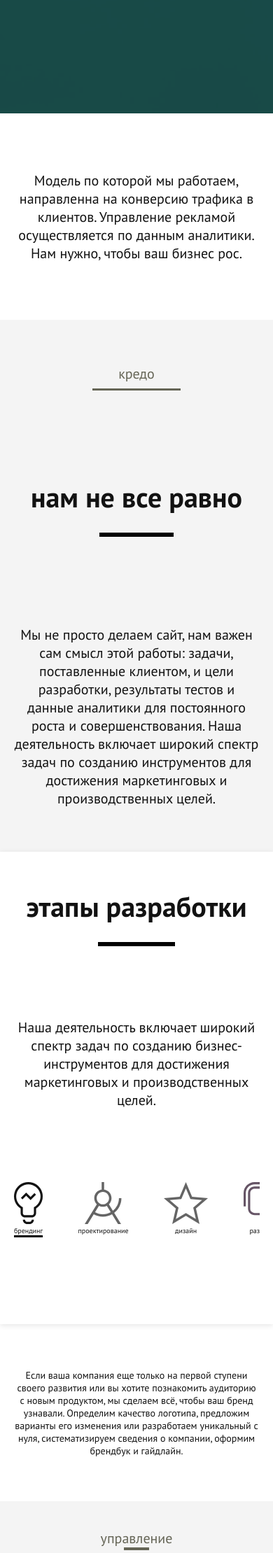
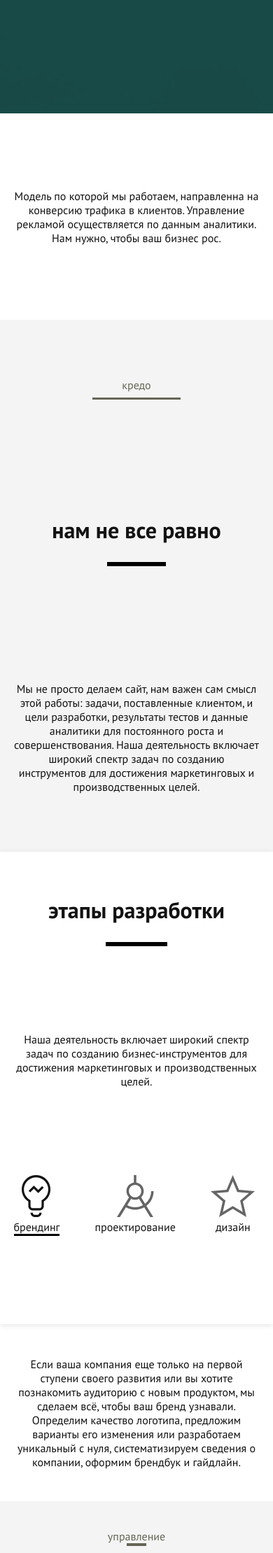
Before and after one commit to kstdbrv/reactLab, a Django app: page /web-development/ in a window 390 px wide. Shown: the part 682-2901 px from the top of the page at 70% size. Run offline with Django 3.2, Linux system fonts and the light colour scheme.

Commit message:
fix web_dev and mobile_prom styles

```diff
--- a/RUSALMA/static/css/web-development_style.css
+++ b/RUSALMA/static/css/web-development_style.css
@@ -189,7 +189,7 @@ ul, li {
 }
 
 .stages__icons {
-  font-size: 0.5em;
+  font-size: 1em;
   width: 90%;
   justify-content: space-around;
     display: flex;
@@ -226,7 +226,7 @@ ul, li {
 .stages__icons_discr p {
   position: absolute;
   transition: 1s;
-  font-size: 0.7em;
+  font-size: 1em;
   opacity: 0;
   text-align: center;
   width: 60%;
@@ -522,7 +522,7 @@ ul, li {
 
 @media (max-width: 480px) {
   body {
-    font-size: 10px;
+    font-size: 8px;
   }
   .stages__icons {
     overflow: hidden;
```
Also changed, not shown: RUSALMA/static/css/promo-mobile_style.css (+7 -0 lines).
